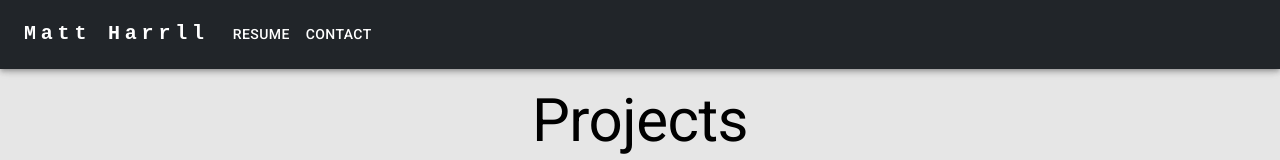
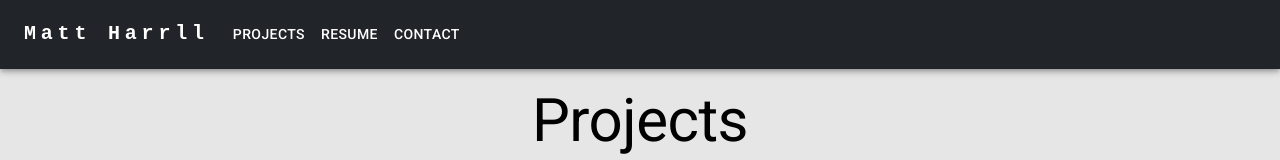
Before and after one commit to matt-harrell/matt-harrell.github.io, a React (Create React App) app: page / in a window 1280 px wide. Shown: the top 160 px of the page. Built offline with nearby package versions, Linux system fonts and the light colour scheme.

Commit message:
add Porject Nav Menu

```diff
--- a/src/components/Navbar/NavBarCont.tsx
+++ b/src/components/Navbar/NavBarCont.tsx
@@ -14,6 +14,7 @@ import MenuItem from '@mui/material/MenuItem';
 import { NavLink, useLocation } from 'react-router-dom';
 
 import { Link as ScrollLink, scroller } from "react-scroll";
+import ProjectMenu from './ProjectsMenu';
 
 
 
@@ -109,7 +110,6 @@ const NavBar = () => {
               Matt Harrll
             </NavLink>
           </Typography>
-
           <Box sx={{ flexGrow: 1, display: { xs: 'flex', md: 'none' } }}>
             <IconButton
               size="large"
@@ -139,6 +139,7 @@ const NavBar = () => {
                 display: { xs: 'block', md: 'none' },
               }}
             >
+              <ProjectMenu/>
               {pages.map((page) => (
                 <MenuItem key={page} onClick={handleCloseNavMenu}>
                   <Typography textAlign="center">
@@ -155,6 +156,8 @@ const NavBar = () => {
               </MenuItem>
             </Menu>
           </Box>
+
+
           {/* desktop menu */}
           <Typography
             variant="h5"
@@ -176,6 +179,7 @@ const NavBar = () => {
             </NavLink>
           </Typography>
           <Box sx={{ flexGrow: 1, display: { xs: 'none', md: 'flex' } }}>
+            <ProjectMenu/>
             {pages.map((page) => (
               <Button
                 key={page}
--- /dev/null
+++ b/src/components/Navbar/ProjectsMenu.tsx
@@ -0,0 +1,66 @@
+import * as React from 'react';
+import Button from '@mui/material/Button';
+import Menu from '@mui/material/Menu';
+import MenuItem from '@mui/material/MenuItem';
+import { Box } from '@mui/material';
+
+
+import { NavLink } from 'react-router-dom';
+
+import Projects from '../../data/projects.json';
+
+
+export function ProjectMenu() {
+  const [anchorEl, setAnchorEl] = React.useState<null | HTMLElement>(null);
+  const open = Boolean(anchorEl);
+  const handleClick = (event: React.MouseEvent<HTMLButtonElement>) => {
+    setAnchorEl(event.currentTarget);
+  };
+  const handleClose = () => {
+    setAnchorEl(null);
+  };
+
+
+
+  return (
+    <MenuItem sx={{paddingY:{xs:1,md:1},paddingX:{xs:2,md:1}}}>
+      <Button
+        id="project-button"
+        aria-controls={open ? 'project-menu' : undefined}
+        aria-haspopup="true"
+        aria-expanded={open ? 'true' : undefined}
+        onClick={handleClick}
+        sx={{color:'unset',padding:0,textTransform:{xs:'none',md:'Uppercase'},fontSize:{xs:'1rem',md:'0.875rem'},fontWeight:{xs:'400',md:'500'}}}
+      >
+        Projects
+      </Button>
+      <Menu
+        id="basic-menu"
+        anchorEl={anchorEl}
+        open={open}
+        onClose={handleClose}
+        MenuListProps={{
+          'aria-labelledby': 'project-menu',
+        }}
+      >
+        {Projects.map((project,index) => {
+
+            let path = project.title.thumbnail;
+            let pathURL = path?.replaceAll(' ', '-').toLowerCase();
+
+            return (
+            <MenuItem onClick={handleClose} key={index}>
+                <NavLink to={`/projects/${pathURL || '/'}`} style={{textDecoration:'none',color:'unset'}}>
+                    {project.title.page}
+                </NavLink>
+            </MenuItem>
+            );
+
+        })}
+
+      </Menu>
+    </MenuItem>
+  );
+}
+
+export default ProjectMenu;
```
